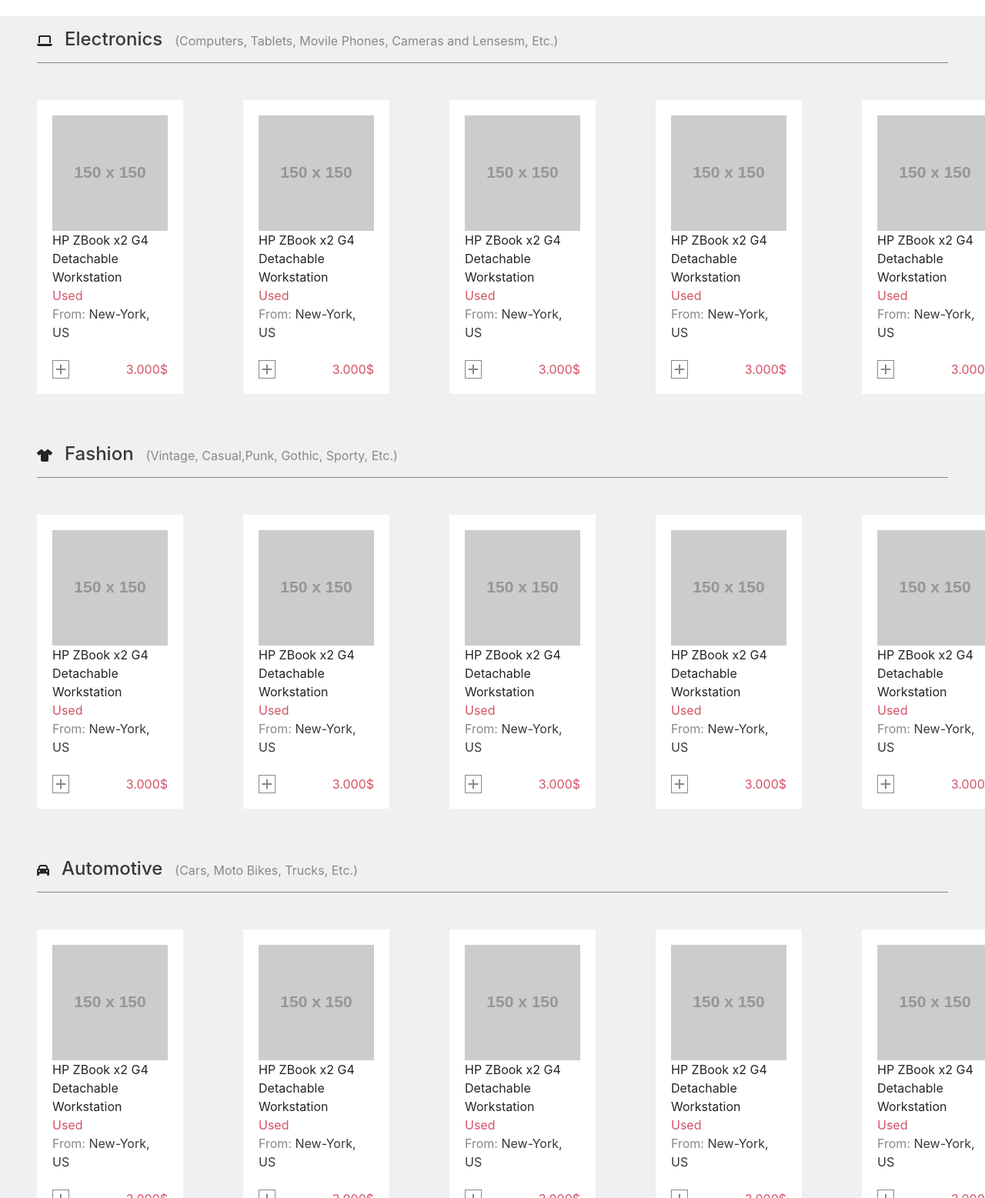
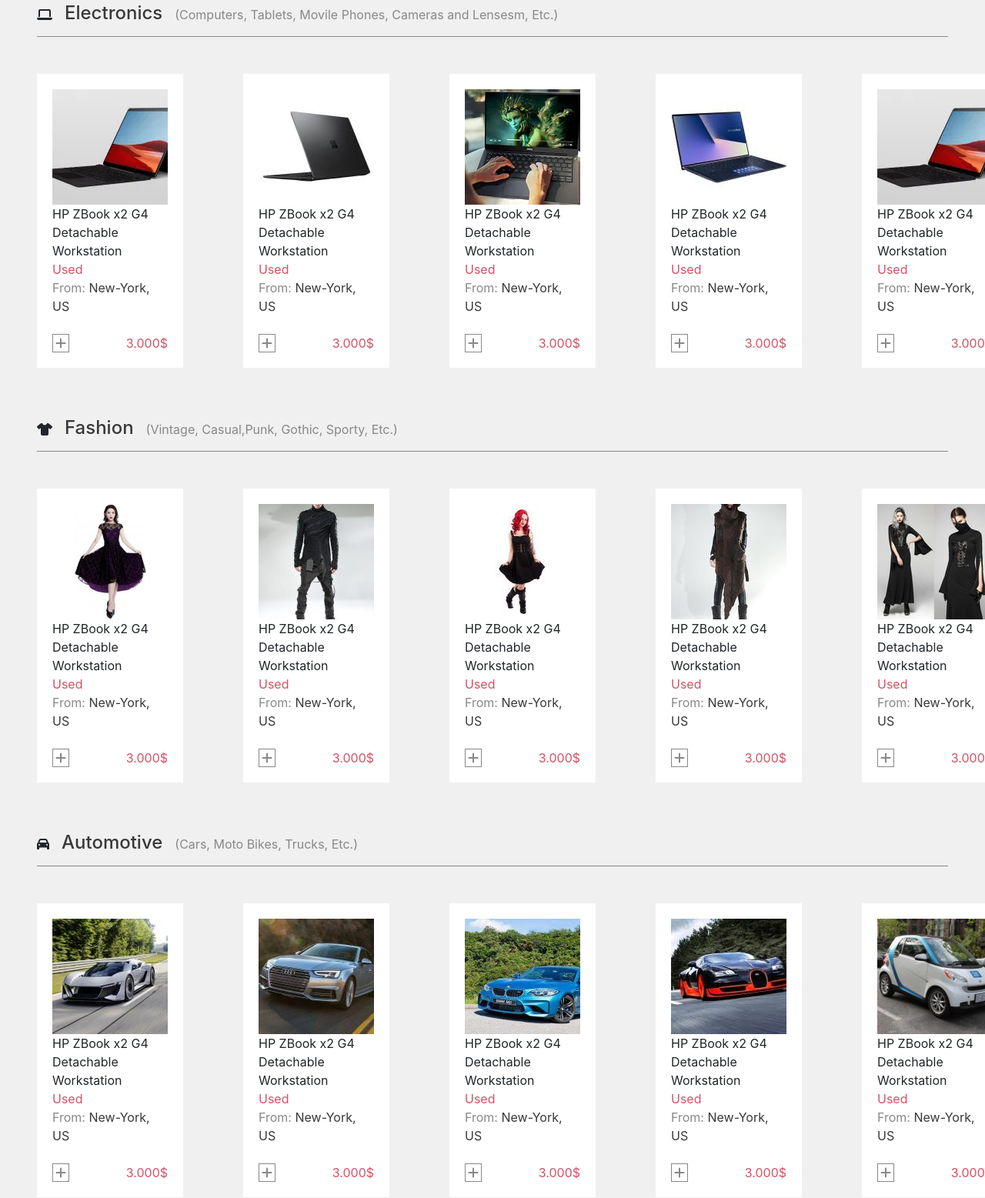
Before and after one commit to Nexch/Capstone, a plain HTML site: page index.html in a window 1280 px wide. Shown: the part 1243-2800 px from the top of the page at 77% size. Drawn offline with nearby package versions, Linux system fonts and the light colour scheme; placeholder pictures from the web are drawn by us.

Commit message:
added real imgs to all the blanck imgs and fix some minnor issues

```diff
--- a/index.html
+++ b/index.html
@@ -66,7 +66,7 @@
           </div>
         </div>
         <div class="ads">
-          <img class="mr-5 mb-5 mt-3 n-lg" src="http://placehold.it/400x250" alt="placeholder">
+          <img class="mr-5 mb-5 mt-3 n-lg" src="imgs/ad3.jfif" alt="placeholder">
           <div class="text-sec-2 mb-5">
             <h3 class="color1">Lorem ipsum dolor sit amet</h3>
             <p class="color2 n-xxs">Lorem ipsum dolor sit amet, consectetur adipiscing elit. Aenean vestibulum arcu a dolor pharetra, vulputate dignissim erat semper. Nulla facilisi. Donec dignissim eu odio faucibus posuere.</p>
@@ -79,10 +79,10 @@
           </div>
         </div>
         <div class="ads">
-          <img class="mr-5 mb-5 mt-3 n-lg" src="http://placehold.it/400x250" alt="placeholder">
+          <img class="mr-5 mb-5 mt-3 n-lg" src="imgs/ad2.jpg" alt="placeholder">
           <div class="text-sec-2 mb-5">
-            <h3 class="color1">Lorem ipsum dolor sit amet</h3>
-            <p class="color2 n-xxs">Lorem ipsum dolor sit amet, consectetur adipiscing elit. Aenean vestibulum arcu a dolor pharetra, vulputate dignissim erat semper. Nulla facilisi. Donec dignissim eu odio faucibus posuere.</p>
+            <h3 class="color1">One processor to render them all.</h3>
+            <p class="color2 n-xxs">Now with a groundbreaking 64 cores, the world’s most powerful desktop processor will render time irrelevant*.</p>
             <p class="color2 mb-0">By: <a href="#" class="color3">mauricio tabilo</a></p>
             <p class="color2 mt-0">Location: <a href="#" class="color3">Santiago de la compostera</a></p>
             <div class="d-flex">
@@ -102,7 +102,7 @@
       </div>
       <div class="carousel-2 d-flex pb-5">
         <div class="imgs-carousel ml-5">
-          <a href="#"><img src="http://placehold.it/150x150"/></a>
+          <a href="#"><img src="imgs/elec1.webp"/></a>
           <p>HP ZBook x2 G4 Detachable Workstation</p>
           <span class="color1">Used</span>
           <p class="color2">From: <a href="#" class="color3">New-York, US</a> </p>
@@ -115,7 +115,7 @@
           </div>
         </div>
         <div class="imgs-carousel ml-5">
-          <a href="#"><img src="http://placehold.it/150x150"/></a>
+          <a href="#"><img src="imgs/elec2.jfif"/></a>
           <p>HP ZBook x2 G4 Detachable Workstation</p>
           <span class="color1">Used</span>
           <p class="color2">From: <a href="#" class="color3">New-York, US</a> </p>
@@ -128,7 +128,7 @@
           </div>
         </div>
         <div class="imgs-carousel ml-5">
-          <a href="#"><img src="http://placehold.it/150x150"/></a>
+          <a href="#"><img src="imgs/elec3.webp"/></a>
           <p>HP ZBook x2 G4 Detachable Workstation</p>
           <span class="color1">Used</span>
           <p class="color2">From: <a href="#" class="color3">New-York, US</a> </p>
@@ -141,7 +141,7 @@
           </div>
         </div>
         <div class="imgs-carousel ml-5">
-          <a href="#"><img src="http://placehold.it/150x150"/></a>
+          <a href="#"><img src="imgs/elec4.jfif"/></a>
           <p>HP ZBook x2 G4 Detachable Workstation</p>
           <span class="color1">Used</span>
           <p class="color2">From: <a href="#" class="color3">New-York, US</a> </p>
@@ -154,7 +154,7 @@
           </div>
         </div>
         <div class="imgs-carousel ml-5">
-          <a href="#"><img src="http://placehold.it/150x150"/></a>
+          <a href="#"><img src="imgs/elec1.webp"/></a>
           <p>HP ZBook x2 G4 Detachable Workstation</p>
           <span class="color1">Used</span>
           <p class="color2">From: <a href="#" class="color3">New-York, US</a> </p>
@@ -167,7 +167,7 @@
           </div>
         </div>
         <div class="imgs-carousel ml-5">
-          <a href="#"><img src="http://placehold.it/150x150"/></a>
+          <a href="#"><img src="imgs/elec2.jfif"/></a>
           <p>HP ZBook x2 G4 Detachable Workstation</p>
           <span class="color1">Used</span>
           <p class="color2">From: <a href="#" class="color3">New-York, US</a> </p>
@@ -191,7 +191,7 @@
       </div>
       <div class="carousel-2 d-flex pb-5">
         <div class="imgs-carousel ml-5">
-          <a href="#"><img src="http://placehold.it/150x150"/></a>
+          <a href="#"><img src="imgs/fash1.jpg"/></a>
           <p>HP ZBook x2 G4 Detachable Workstation</p>
           <span class="color1">Used</span>
           <p class="color2">From: <a href="#" class="color3">New-York, US</a> </p>
@@ -204,7 +204,7 @@
           </div>
         </div>
         <div class="imgs-carousel ml-5">
-          <a href="#"><img src="http://placehold.it/150x150"/></a>
+          <a href="#"><img src="imgs/fash4.jpg"/></a>
           <p>HP ZBook x2 G4 Detachable Workstation</p>
           <span class="color1">Used</span>
           <p class="color2">From: <a href="#" class="color3">New-York, US</a> </p>
@@ -217,7 +217,7 @@
           </div>
         </div>
         <div class="imgs-carousel ml-5">
-          <a href="#"><img src="http://placehold.it/150x150"/></a>
+          <a href="#"><img src="imgs/fash2.jpg"/></a>
           <p>HP ZBook x2 G4 Detachable Workstation</p>
           <span class="color1">Used</span>
           <p class="color2">From: <a href="#" class="color3">New-York, US</a> </p>
@@ -230,7 +230,7 @@
           </div>
         </div>
         <div class="imgs-carousel ml-5">
-          <a href="#"><img src="http://placehold.it/150x150"/></a>
+          <a href="#"><img src="imgs/fash5.jpg"/></a>
           <p>HP ZBook x2 G4 Detachable Workstation</p>
           <span class="color1">Used</span>
           <p class="color2">From: <a href="#" class="color3">New-York, US</a> </p>
@@ -243,7 +243,7 @@
           </div>
         </div>
         <div class="imgs-carousel ml-5">
-          <a href="#"><img src="http://placehold.it/150x150"/></a>
+          <a href="#"><img src="imgs/fash3.jpg"/></a>
           <p>HP ZBook x2 G4 Detachable Workstation</p>
           <span class="color1">Used</span>
           <p class="color2">From: <a href="#" class="color3">New-York, US</a> </p>
@@ -256,7 +256,7 @@
           </div>
         </div>
         <div class="imgs-carousel ml-5">
-          <a href="#"><img src="http://placehold.it/150x150"/></a>
+          <a href="#"><img src="imgs/fash6.jpg"/></a>
           <p>HP ZBook x2 G4 Detachable Workstation</p>
           <span class="color1">Used</span>
           <p class="color2">From: <a href="#" class="color3">New-York, US</a> </p>
@@ -279,7 +279,7 @@
       </div>
       <div class="carousel-2 d-flex pb-5">
         <div class="imgs-carousel ml-5">
-          <a href="#"><img src="http://placehold.it/150x150"/></a>
+          <a href="#"><img src="imgs/car1.jpg"/></a>
           <p>HP ZBook x2 G4 Detachable Workstation</p>
           <span class="color1">Used</span>
           <p class="color2">From: <a href="#" class="color3">New-York, US</a> </p>
@@ -292,7 +292,7 @@
           </div>
         </div>
         <div class="imgs-carousel ml-5">
-          <a href="#"><img src="http://placehold.it/150x150"/></a>
+          <a href="#"><img src="imgs/car2.jpg"/></a>
           <p>HP ZBook x2 G4 Detachable Workstation</p>
           <span class="color1">Used</span>
           <p class="color2">From: <a href="#" class="color3">New-York, US</a> </p>
@@ -305,7 +305,7 @@
           </div>
         </div>
         <div class="imgs-carousel ml-5">
-          <a href="#"><img src="http://placehold.it/150x150"/></a>
+          <a href="#"><img src="imgs/car3.jpg"/></a>
           <p>HP ZBook x2 G4 Detachable Workstation</p>
           <span class="color1">Used</span>
           <p class="color2">From: <a href="#" class="color3">New-York, US</a> </p>
@@ -318,7 +318,7 @@
           </div>
         </div>
         <div class="imgs-carousel ml-5">
-          <a href="#"><img src="http://placehold.it/150x150"/></a>
+          <a href="#"><img src="imgs/car4.jfif"/></a>
           <p>HP ZBook x2 G4 Detachable Workstation</p>
           <span class="color1">Used</span>
           <p class="color2">From: <a href="#" class="color3">New-York, US</a> </p>
@@ -331,7 +331,7 @@
           </div>
         </div>
         <div class="imgs-carousel ml-5">
-          <a href="#"><img src="http://placehold.it/150x150"/></a>
+          <a href="#"><img src="imgs/car5.jpg"/></a>
           <p>HP ZBook x2 G4 Detachable Workstation</p>
           <span class="color1">Used</span>
           <p class="color2">From: <a href="#" class="color3">New-York, US</a> </p>
@@ -344,7 +344,7 @@
           </div>
         </div>
         <div class="imgs-carousel ml-5">
-          <a href="#"><img src="http://placehold.it/150x150"/></a>
+          <a href="#"><img src="imgs/car6.webp"/></a>
           <p>HP ZBook x2 G4 Detachable Workstation</p>
           <span class="color1">Used</span>
           <p class="color2">From: <a href="#" class="color3">New-York, US</a> </p>
```
Also changed, not shown: imgs/ad2.jpg (added), imgs/ad3.jfif (added), imgs/car1.jpg (added), imgs/car2.jpg (added), imgs/car3.jpg (added), imgs/car4.jfif (added), imgs/car5.jpg (added), imgs/car6.webp (added), imgs/elec1.webp (added), imgs/elec2.jfif (added), imgs/elec3.webp (added), imgs/elec4.jfif (added), imgs/fash1.jpg (added), imgs/fash2.jpg (added), 4 more files.
